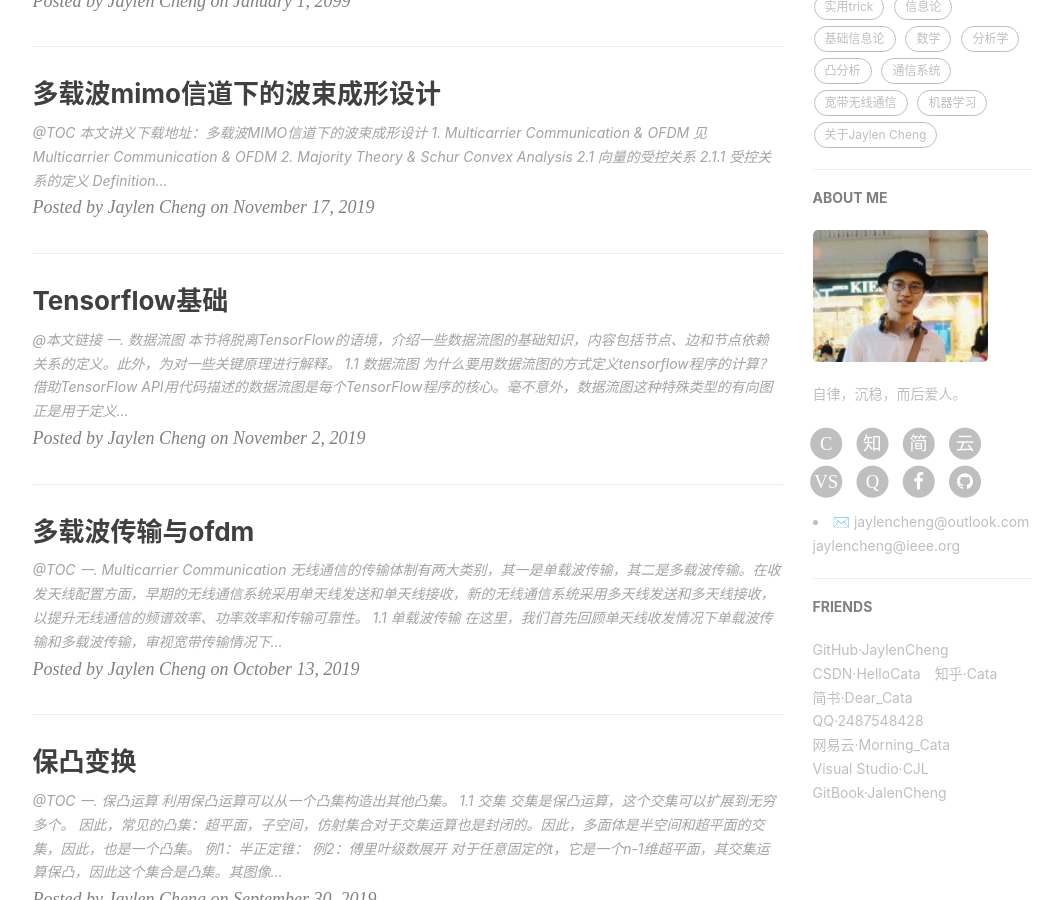
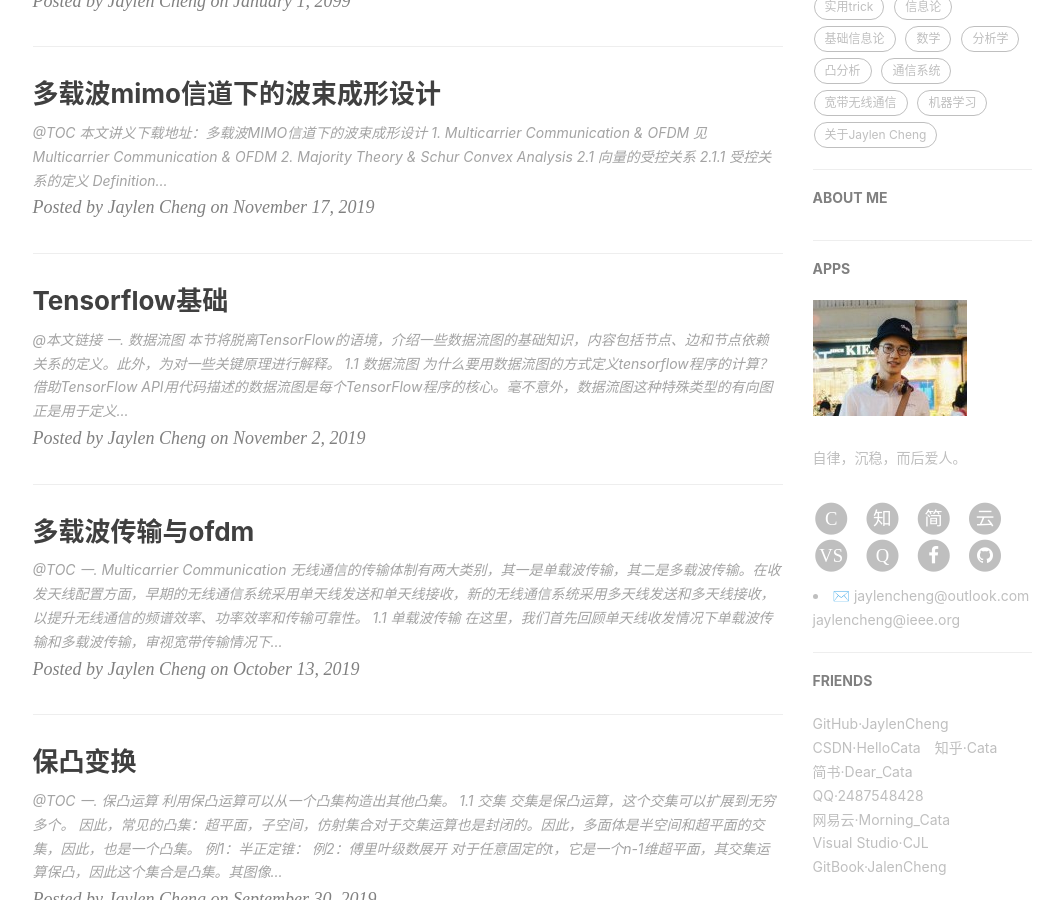
Before and after one commit to jaylencheng/jaylencheng.github.io, a Jekyll site: the page built from index.html, in a window 1280 px wide and 900 px high, scrolled down 652 px. Shown: the whole window, without its empty margins (135-1198 px from the left). Built offline with Jekyll 4.4.1, drawn with Linux system fonts in a browser that asks for light colours; nearby versions of some CDN libraries; the list of posts is cut into pages by our own code; comment, search, counter and statistics services are not loaded.

Commit message:
Update page.html

```diff
--- a/_layouts/page.html
+++ b/_layouts/page.html
@@ -91,6 +91,15 @@
 					<hr>
 					<h5><a href="{{'/about/' | prepend: site.baseurl }}">ABOUT ME</a></h5>
 					<div class="short-about">
+					</div>
+				</section>
+				<!-- Short APP -->
+				<section class="visible-md visible-lg">
+					<hr>
+					<h5><a href="{{'/about/' | prepend: site.baseurl }}">APPS</a></h5>
+					<div class="short-about">
+					</div>
+				</section>
 						{% if site.sidebar-avatar %}
 							<a href="{{ site.baseurl }}/2099/01/01/About-Me-(Set-As-Top)/">
 								<img src="{{site.sidebar-avatar}}" />
@@ -205,8 +214,7 @@
 						</li>
 						<!--  <p>✉️ {{site.email}}</p> -->
 						{% endif %}
-					</div>
-				</section>
+
 				<!-- Friends Blog -->
 				{% if site.friends %}
 					<hr>
```
